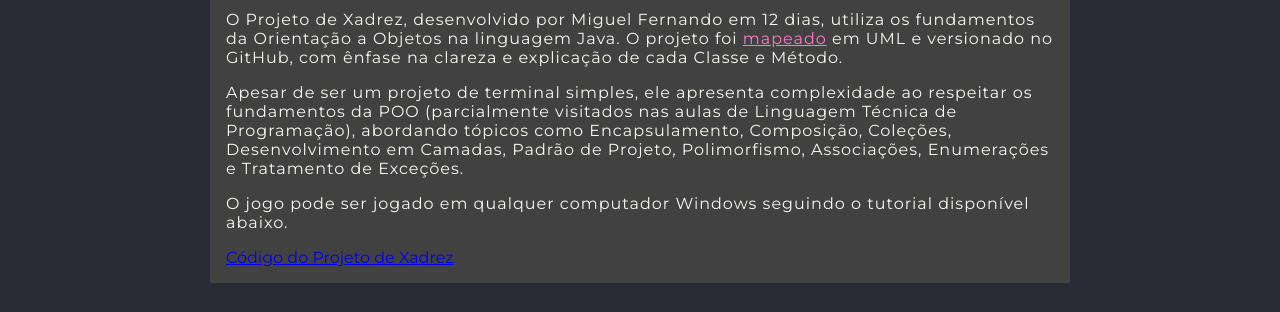
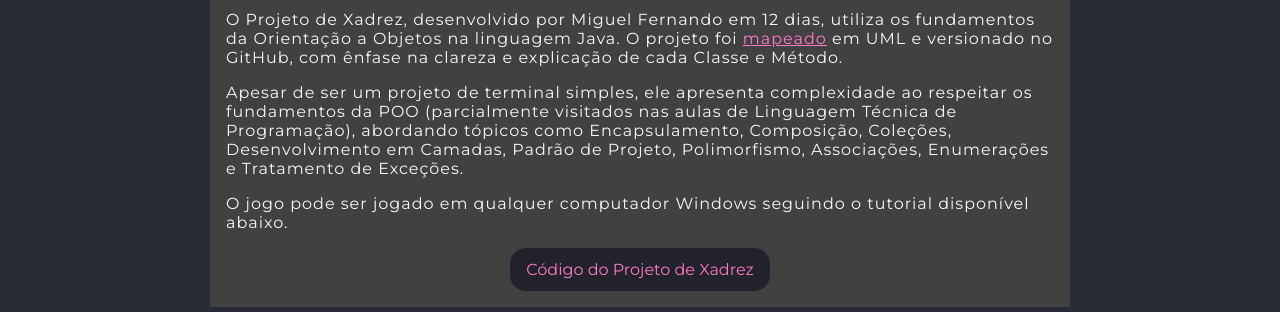
Before and after one commit to FernandoAurelius/site-xadrez-em-java, a plain HTML site: page index/index.html in a window 1280 px wide. Shown: the part 610-922 px from the top of the page. Drawn offline with Linux system fonts and the light colour scheme.

Commit message:
Centralized Links (Links Centralizados)

```diff
--- a/styles/stylesheet.css
+++ b/styles/stylesheet.css
@@ -103,3 +103,20 @@ article h2 {
 article p {
     letter-spacing: 1px;
 }
+
+a.btn {
+    color: #ff79c6;
+    background-color: #21222C;
+    display: block;
+    padding: 12px 16px;
+    border-radius: 16px;
+    text-decoration: wavy;
+    margin: auto;
+    width: 100px;
+    width: fit-content;
+    margin-top: 5px;
+}
+
+a:hover.btn {
+    color: #bd93f9;
+}
```
